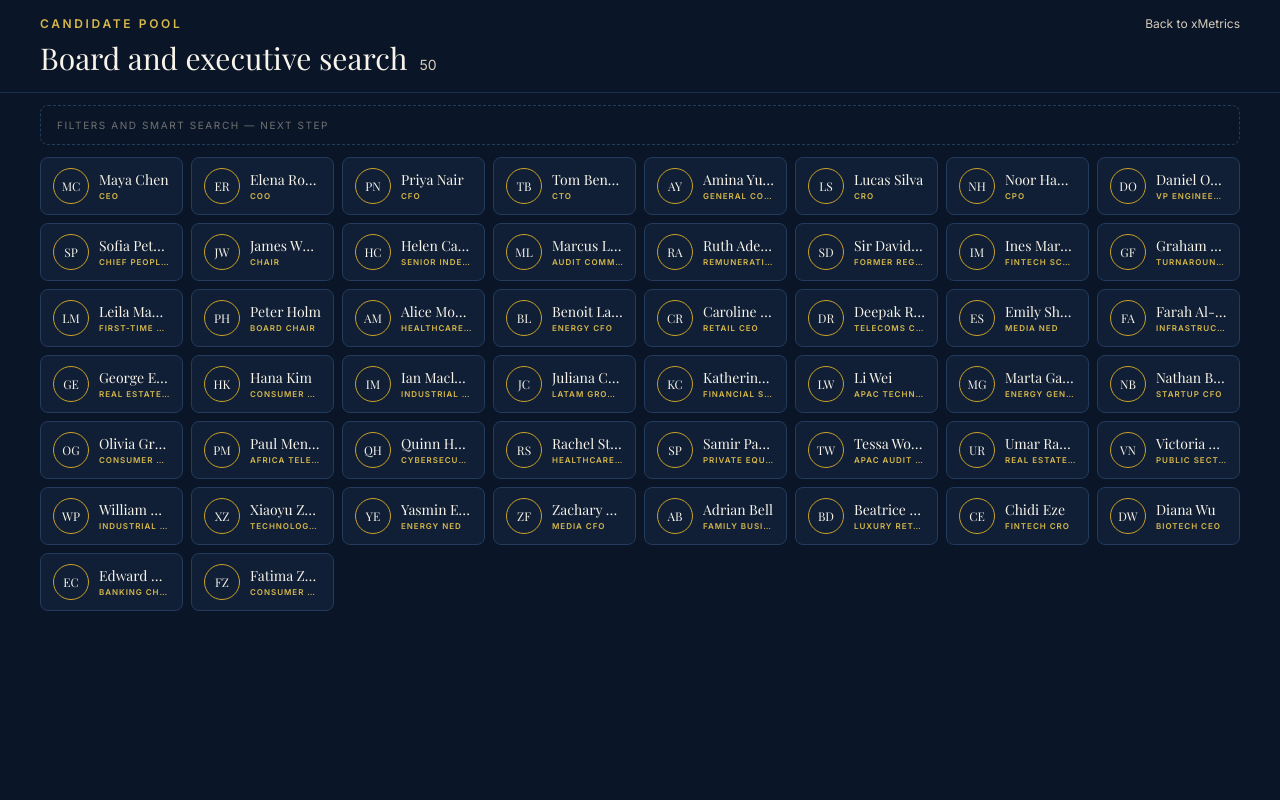
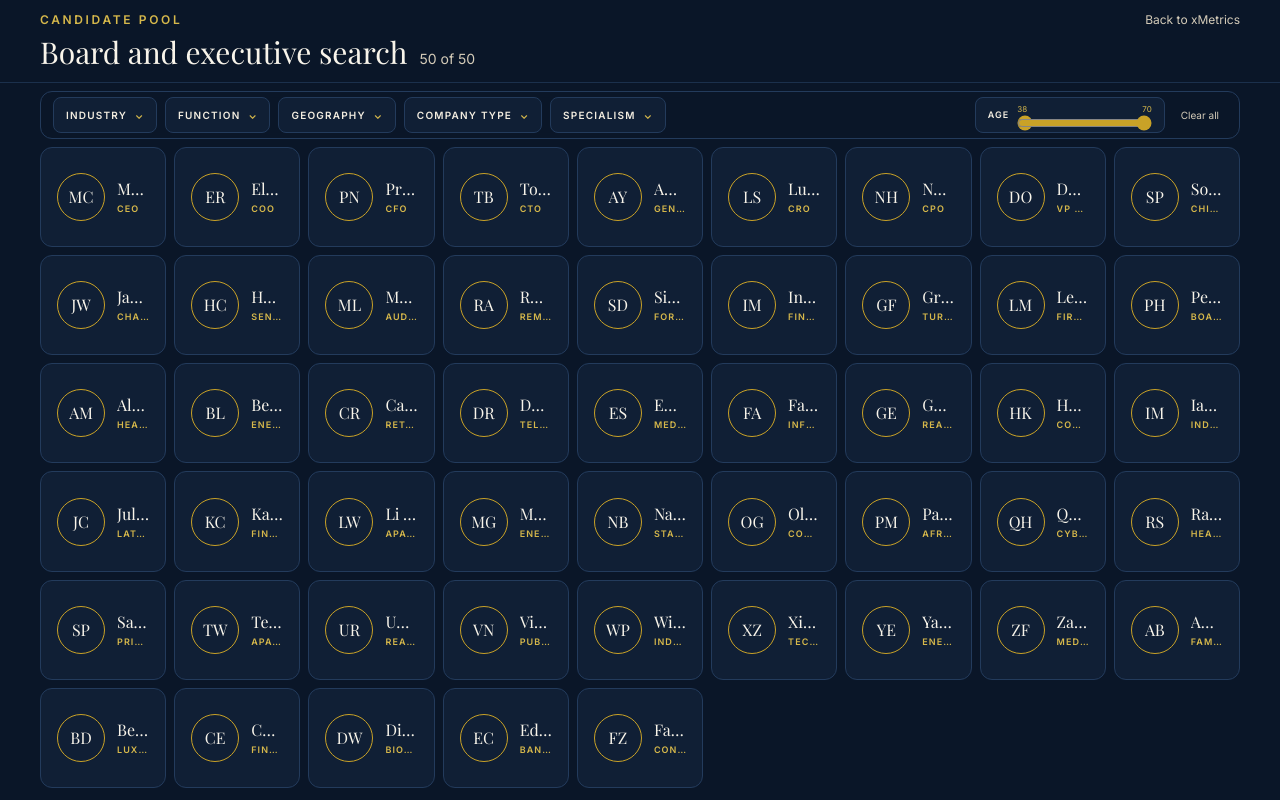
Before and after one commit to asafrubin00/xMetrics, a Next.js app: page /search/pool in a window 1280 px wide. Built offline with nearby package versions, Linux system fonts and the light colour scheme; a web font is replaced by a local one.

Commit message:
Add candidate pool filters

```diff
--- a/app/search/pool/page.tsx
+++ b/app/search/pool/page.tsx
@@ -1,7 +1,46 @@
 "use client";
 
 import Link from "next/link";
-import { POOL } from "@/lib/pool.config";
+import { useMemo, useState } from "react";
+import { filterPool, type FacetSelection, type PoolFilterState } from "@/lib/pool-filter";
+import {
+  COMPANY_TYPES,
+  FUNCTIONS,
+  GEOGRAPHIES,
+  INDUSTRIES,
+  POOL,
+  SPECIALISMS,
+} from "@/lib/pool.config";
+
+const poolAges = POOL.map((candidate) => candidate.age);
+const MIN_POOL_AGE = Math.min(...poolAges);
+const MAX_POOL_AGE = Math.max(...poolAges);
+
+type FacetKey = "industries" | "functions" | "geographies" | "companyTypes" | "specialisms";
+
+const FACETS: {
+  key: FacetKey;
+  label: string;
+  vocabulary: readonly string[];
+}[] = [
+  { key: "industries", label: "Industry", vocabulary: INDUSTRIES },
+  { key: "functions", label: "Function", vocabulary: FUNCTIONS },
+  { key: "geographies", label: "Geography", vocabulary: GEOGRAPHIES },
+  { key: "companyTypes", label: "Company type", vocabulary: COMPANY_TYPES },
+  { key: "specialisms", label: "Specialism", vocabulary: SPECIALISMS },
+];
+
+function initialFilterState(): PoolFilterState {
+  return {
+    industries: [],
+    functions: [],
+    geographies: [],
+    companyTypes: [],
+    specialisms: [],
+    minAge: MIN_POOL_AGE,
+    maxAge: MAX_POOL_AGE,
+  };
+}
 
 function initials(displayName: string): string {
   return displayName
@@ -12,16 +51,98 @@ function initials(displayName: string): string {
     .join("");
 }
 
+function FacetDropdown({
+  label,
+  vocabulary,
+  selections,
+  onChange,
+}: {
+  label: string;
+  vocabulary: readonly string[];
+  selections: FacetSelection[];
+  onChange: (selections: FacetSelection[]) => void;
+}) {
+  const selectionByTag = new Map(selections.map((selection) => [selection.tag, selection]));
+
+  return (
+    <details className="group relative">
+      <summary className="flex h-9 cursor-pointer list-none items-center gap-2 rounded-lg border border-navy-700 bg-navy-900 px-3 text-[10px] font-semibold uppercase tracking-[0.12em] text-cream-100 hover:border-gold-500/60 [&::-webkit-details-marker]:hidden">
+        {label}
+        {selections.length > 0 && (
+          <span className="flex h-5 min-w-5 items-center justify-center rounded-full bg-gold-500 px-1 text-[9px] text-navy-950">
+            {selections.length}
+          </span>
+        )}
+        <span aria-hidden="true" className="ml-auto text-gold-400 transition-transform group-open:rotate-180">⌄</span>
+      </summary>
+      <div className="absolute left-0 top-[calc(100%+6px)] z-30 grid w-[420px] grid-cols-2 gap-x-4 gap-y-2 rounded-xl border border-navy-700 bg-navy-900 p-4 shadow-2xl">
+        {vocabulary.map((tag) => {
+          const selection = selectionByTag.get(tag);
+          return (
+            <div key={tag} className="min-w-0">
+              <label className="flex cursor-pointer items-center gap-2 text-xs text-cream-100">
+                <input
+                  type="checkbox"
+                  checked={Boolean(selection)}
+                  onChange={(event) => {
+                    if (event.target.checked) {
+                      onChange([...selections, { tag, minYears: 0 }]);
+                    } else {
+                      onChange(selections.filter((current) => current.tag !== tag));
+                    }
+                  }}
+                  className="h-3.5 w-3.5 accent-gold-500"
+                />
+                <span className="truncate">{tag}</span>
+              </label>
+              {selection && (
+                <label className="mt-1.5 block pl-5 text-[9px] text-cream-300">
+                  <span className="flex justify-between gap-2">
+                    <span>Min years</span>
+                    <span className="text-gold-400">{selection.minYears}</span>
+                  </span>
+                  <input
+                    aria-label={`${tag} minimum years`}
+                    type="range"
+                    min="0"
+                    max="40"
+                    value={selection.minYears}
+                    onChange={(event) => onChange(selections.map((current) =>
+                      current.tag === tag
+                        ? { ...current, minYears: Number(event.target.value) }
+                        : current,
+                    ))}
+                    className="block w-full accent-gold-500"
+                  />
+                </label>
+              )}
+            </div>
+          );
+        })}
+      </div>
+    </details>
+  );
+}
+
 export default function CandidatePoolPage() {
+  const [filters, setFilters] = useState<PoolFilterState>(initialFilterState);
+  const visibleCandidates = useMemo(
+    () => filterPool(POOL, filters),
+    [filters],
+  );
+  const fullPoolVisible = visibleCandidates.length === POOL.length;
+
   return (
     <main className="mx-auto flex h-dvh w-full max-w-[1680px] flex-col overflow-hidden">
-      <header className="shrink-0 border-b border-navy-700/70 px-5 py-4 sm:px-8 lg:px-10">
+      <header className="shrink-0 border-b border-navy-700/70 px-5 py-3 sm:px-8 lg:px-10">
         <div className="flex items-start justify-between gap-5">
           <div>
             <p className="text-xs font-semibold uppercase tracking-[0.22em] text-gold-400">Candidate pool</p>
-            <div className="mt-2 flex items-baseline gap-3">
+            <div className="mt-1.5 flex items-baseline gap-3">
               <h1 className="font-display text-2xl text-cream-50 sm:text-3xl">Board and executive search</h1>
-              <span data-testid="pool-count" className="text-sm text-cream-300">{POOL.length}</span>
+              <span data-testid="pool-count" className="text-sm text-cream-300">
+                {visibleCandidates.length} of {POOL.length}
+              </span>
             </div>
           </div>
           <Link href="/" className="shrink-0 text-xs text-cream-300 hover:text-cream-50">
@@ -30,41 +151,112 @@ export default function CandidatePoolPage() {
         </div>
       </header>
 
-      <div
-        aria-label="Reserved for filters and smart search"
-        className="mx-5 my-3 flex h-10 shrink-0 items-center rounded-lg border border-dashed border-navy-700 px-4 text-[10px] uppercase tracking-[0.16em] text-cream-300/50 sm:mx-8 lg:mx-10"
+      <section
+        aria-label="Candidate filters"
+        className="relative z-20 mx-5 my-2 flex h-12 shrink-0 items-center gap-2 rounded-xl border border-navy-700 bg-navy-950 px-3 sm:mx-8 lg:mx-10"
       >
-        Filters and smart search — next step
+        {FACETS.map((facet) => (
+          <FacetDropdown
+            key={facet.key}
+            label={facet.label}
+            vocabulary={facet.vocabulary}
+            selections={filters[facet.key]}
+            onChange={(selections) => setFilters((current) => ({
+              ...current,
+              [facet.key]: selections,
+            }))}
+          />
+        ))}
+
+        <fieldset className="ml-auto flex h-9 min-w-[190px] items-center gap-2 rounded-lg border border-navy-700 bg-navy-900 px-3">
+          <legend className="sr-only">Age range</legend>
+          <span className="text-[9px] font-semibold uppercase tracking-[0.12em] text-cream-100">Age</span>
+          <div className="min-w-0 flex-1">
+            <div className="flex justify-between text-[8px] text-gold-400">
+              <span>{filters.minAge}</span>
+              <span>{filters.maxAge}</span>
             </div>
+            <div className="relative h-3">
+              <input
+                aria-label="Minimum age"
+                type="range"
+                min={MIN_POOL_AGE}
+                max={MAX_POOL_AGE}
+                value={filters.minAge}
+                onChange={(event) => setFilters((current) => ({
+                  ...current,
+                  minAge: Math.min(Number(event.target.value), current.maxAge),
+                }))}
+                className="pointer-events-none absolute inset-x-0 top-0 w-full accent-gold-500 [&::-webkit-slider-thumb]:pointer-events-auto"
+              />
+              <input
+                aria-label="Maximum age"
+                type="range"
+                min={MIN_POOL_AGE}
+                max={MAX_POOL_AGE}
+                value={filters.maxAge}
+                onChange={(event) => setFilters((current) => ({
+                  ...current,
+                  maxAge: Math.max(Number(event.target.value), current.minAge),
+                }))}
+                className="pointer-events-none absolute inset-x-0 top-0 w-full accent-gold-500 [&::-webkit-slider-thumb]:pointer-events-auto"
+              />
+            </div>
+          </div>
+        </fieldset>
+
+        <button
+          type="button"
+          onClick={() => setFilters(initialFilterState())}
+          className="shrink-0 px-2 text-[10px] text-cream-300 hover:text-cream-50"
+        >
+          Clear all
+        </button>
+      </section>
 
       <section
         aria-label="Candidates"
-        className="min-h-0 flex-1 overflow-y-auto px-5 pb-4 sm:px-8 lg:px-10"
+        className="relative z-10 min-h-0 flex-1 overflow-y-auto px-5 pb-3 sm:px-8 lg:px-10"
       >
-        <div className="grid grid-cols-[repeat(auto-fit,minmax(135px,1fr))] gap-2">
-          {POOL.map((candidate) => (
+        {visibleCandidates.length > 0 ? (
+          <div className={`grid min-h-full grid-cols-2 gap-2 sm:grid-cols-4 md:grid-cols-6 lg:grid-cols-8 xl:grid-cols-9 2xl:grid-cols-10 ${
+            fullPoolVisible
+              ? "grid-rows-[repeat(25,minmax(88px,1fr))] sm:grid-rows-[repeat(13,minmax(88px,1fr))] md:grid-rows-[repeat(9,minmax(88px,1fr))] lg:grid-rows-[repeat(7,minmax(88px,1fr))] xl:grid-rows-[repeat(6,minmax(88px,1fr))] 2xl:grid-rows-[repeat(5,minmax(88px,1fr))]"
+              : "auto-rows-[96px] content-start"
+          }`}>
+            {visibleCandidates.map((candidate) => (
               <article
                 data-testid="pool-candidate-card"
                 key={candidate.id}
-              className="flex min-w-0 items-center gap-2.5 rounded-lg border border-navy-700 bg-navy-900 px-3 py-2.5 transition hover:-translate-y-0.5 hover:border-gold-500/70 motion-reduce:transform-none"
+                className="flex min-h-[88px] min-w-0 items-center gap-3 rounded-xl border border-navy-700 bg-navy-900 px-4 py-3 transition hover:-translate-y-0.5 hover:border-gold-500/70 motion-reduce:transform-none"
               >
                 <div
                   aria-hidden="true"
-                className="flex h-9 w-9 shrink-0 items-center justify-center rounded-full border-[1.5px] border-gold-500 bg-navy-900 font-display text-xs text-cream-50"
+                  className="flex h-12 w-12 shrink-0 items-center justify-center rounded-full border-[1.5px] border-gold-500 bg-navy-900 font-display text-base text-cream-50"
                 >
                   {initials(candidate.displayName)}
                 </div>
                 <div className="min-w-0">
-                <h2 className="truncate font-display text-sm leading-5 text-cream-50" title={candidate.displayName}>
+                  <h2 className="truncate font-display text-base leading-5 text-cream-50" title={candidate.displayName}>
                     {candidate.displayName}
                   </h2>
-                <p className="truncate text-[8px] font-semibold uppercase leading-3 tracking-[0.12em] text-gold-400" title={candidate.role}>
+                  <p className="mt-1 truncate text-[9px] font-semibold uppercase leading-3 tracking-[0.12em] text-gold-400" title={candidate.role}>
                     {candidate.role}
                   </p>
                 </div>
               </article>
             ))}
           </div>
+        ) : (
+          <div className="flex h-full items-center justify-center text-center">
+            <div>
+              <p className="font-display text-2xl text-cream-50">No candidates match</p>
+              <button type="button" onClick={() => setFilters(initialFilterState())} className="mt-3 text-xs text-gold-400 hover:text-gold-500">
+                Clear all filters
+              </button>
+            </div>
+          </div>
+        )}
       </section>
     </main>
   );
--- /dev/null
+++ b/lib/pool-filter.ts
@@ -0,0 +1,43 @@
+import type { PoolCandidate } from "./pool.config";
+
+export interface FacetSelection {
+  tag: string;
+  minYears: number;
+}
+
+export interface PoolFilterState {
+  industries: FacetSelection[];
+  functions: FacetSelection[];
+  geographies: FacetSelection[];
+  companyTypes: FacetSelection[];
+  specialisms: FacetSelection[];
+  minAge: number;
+  maxAge: number;
+}
+
+function matchesDimension(
+  experience: PoolCandidate["industries"],
+  selections: FacetSelection[],
+): boolean {
+  if (selections.length === 0) return true;
+  return selections.some((selection) =>
+    experience.some((entry) =>
+      entry.tag === selection.tag && entry.years >= selection.minYears,
+    ),
+  );
+}
+
+export function filterPool(
+  pool: PoolCandidate[],
+  state: PoolFilterState,
+): PoolCandidate[] {
+  return pool.filter((candidate) =>
+    candidate.age >= state.minAge &&
+    candidate.age <= state.maxAge &&
+    matchesDimension(candidate.industries, state.industries) &&
+    matchesDimension(candidate.functions, state.functions) &&
+    matchesDimension(candidate.geographies, state.geographies) &&
+    matchesDimension(candidate.companyTypes, state.companyTypes) &&
+    matchesDimension(candidate.specialisms, state.specialisms),
+  );
+}
```
Also changed, not shown: 2 other files (tests, documents, lock files or other folders). Lines whose indentation alone changed are shown as unchanged.
